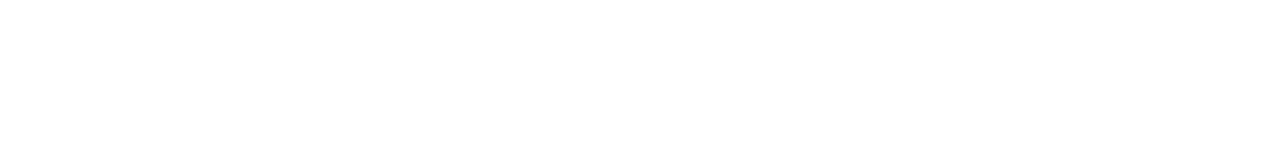
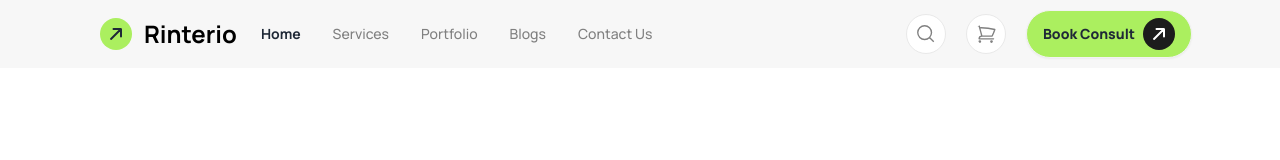
Before and after one commit to shravantidas/assignment3_repo, a plain HTML site: page index.html in a window 1280 px wide. Drawn offline with nearby package versions, Linux system fonts and the light colour scheme.

Commit message:
navbar added here

```diff
--- a/index.html
+++ b/index.html
@@ -1,11 +1,94 @@
 <!DOCTYPE html>
 <html lang="en">
+
 <head>
-    <meta charset="UTF-8">
-    <meta name="viewport" content="width=device-width, initial-scale=1.0">
-    <title>House Build Website</title>
+  <meta charset="UTF-8">
+  <meta name="viewport" content="width=device-width, initial-scale=1.0">
+  <title>House Build Website</title>
+  <link href="https://cdn.jsdelivr.net/npm/daisyui@4.12.10/dist/full.min.css" rel="stylesheet" type="text/css" />
+  <link href="https://fonts.googleapis.com/css2?family=Manrope:wght@200..800&display=swap" rel="stylesheet">
+  <script src="https://cdn.tailwindcss.com"></script>
+  <style>
+   .manrope{
+    font-family: "Manrope", sans-serif;
+   }
+  </style>
+  <script>
+    tailwind.config = {
+      theme: {
+        extend: {
+          colors: {
+            clifford: '#da373d',
+            black:'#212121',
+            lemon:'#ABEF5F',
+            light_black:'#494949',
+            gray:'#737373',
+            headerbg:'#F7F7F7',
+            darkblack:'#1C1C1C',
+
+          }
+        }
+      }
+    }
+  </script>
 </head>
-<body>
 
+<body class="manrope">
+  <!-- header part -->
+  <header class="lg:container-md lg:mx-auto bg-headerbg">
+    <!-- navbar -->
+     <nav class="lg:px-20">
+      <div>
+        <div class="navbar">
+          <div class="lg:navbar-start lg:flex lg:items-center">
+            <svg xmlns="http://www.w3.org/2000/svg" fill="none" viewBox="0 0 24 24" stroke-width="3" stroke="currentColor" class="w-8 p-2 bg-lemon rounded-full lg:font-extrabold mx-3" >
+              <path stroke-linecap="round" stroke-linejoin="round" d="m4.5 19.5 15-15m0 0H8.25m11.25 0v11.25" />
+            </svg>
+
+          <h3 class=" text-4xl lg:text-2xl font-bold text-[black]">Rinterio</h3>
+          </div>
+          <div class="navbar-center hidden lg:flex">
+            <ul class="menu menu-horizontal">
+              <li class="text-[light_black] font-bold"><a>Home</a></li>
+              <li class="text-[gray] font-medium"><a>Services</a></li>
+              <li class="text-[gray] font-medium"><a>Portfolio</a></li>
+              <li class="text-[gray] font-medium"><a>Blogs</a></li>
+              <li class="text-[gray] font-medium"><a>Contact Us</a></li>
+            </ul>
+          </div>
+          <div class="navbar-end hidden lg:flex items-center space-x-5">
+            <svg xmlns="http://www.w3.org/2000/svg" fill="none" viewBox="0 0 24 24" stroke-width="1.5" stroke="currentColor" class="size-6 text-[gray] bg-white w-10 h-10 p-2 rounded-full border border-[#E9E9E9]">
+              <path stroke-linecap="round" stroke-linejoin="round" d="m21 21-5.197-5.197m0 0A7.5 7.5 0 1 0 5.196 5.196a7.5 7.5 0 0 0 10.607 10.607Z" />
+            </svg>
+            <svg xmlns="http://www.w3.org/2000/svg" fill="none" viewBox="0 0 24 24" stroke-width="1.5" stroke="currentColor" class="size-6 text-[gray] bg-white w-10 h-10 p-2 rounded-full border border-[#E9E9E9]">
+              <path stroke-linecap="round" stroke-linejoin="round" d="M2.25 3h1.386c.51 0 .955.343 1.087.835l.383 1.437M7.5 14.25a3 3 0 0 0-3 3h15.75m-12.75-3h11.218c1.121-2.3 2.1-4.684 2.924-7.138a60.114 60.114 0 0 0-16.536-1.84M7.5 14.25 5.106 5.272M6 20.25a.75.75 0 1 1-1.5 0 .75.75 0 0 1 1.5 0Zm12.75 0a.75.75 0 1 1-1.5 0 .75.75 0 0 1 1.5 0Z" />
+            </svg>
+
+            <a class="btn bg-lemon text-[darkblack] font-extrabold rounded-full">Book Consult
+              <svg xmlns="http://www.w3.org/2000/svg" fill="none" viewBox="0 0 24 24" stroke-width="3" stroke="currentColor" class=" w-8 p-2 rounded-full font-extrabold bg-darkblack text-[white]" >
+                <path stroke-linecap="round" stroke-linejoin="round" d="m4.5 19.5 15-15m0 0H8.25m11.25 0v11.25" />
+              </svg>
+            </a>
+
+              </div>
+              <div class=" navbar-end lg:hidden">
+                <svg xmlns="http://www.w3.org/2000/svg" fill="none" viewBox="0 0 24 24" stroke-width="1.5" stroke="currentColor" class="size-6 text-[gray] bg-white w-14 h-14 p-3 rounded-full border border-[#E9E9E9]">
+                  <path stroke-linecap="round" stroke-linejoin="round" d="M3.75 6.75h16.5M3.75 12h16.5m-16.5 5.25h16.5" />
+                </svg>
+          </div>
+        </div>
+      </div>
+     </nav>
+
+  </header>
+  <!-- main section part -->
+  <main>
+
+  </main>
+  <!-- footer part -->
+  <footer>
+
+  </footer>
 </body>
+
 </html>
```
Also changed, not shown: tailwind.config.js (added).
